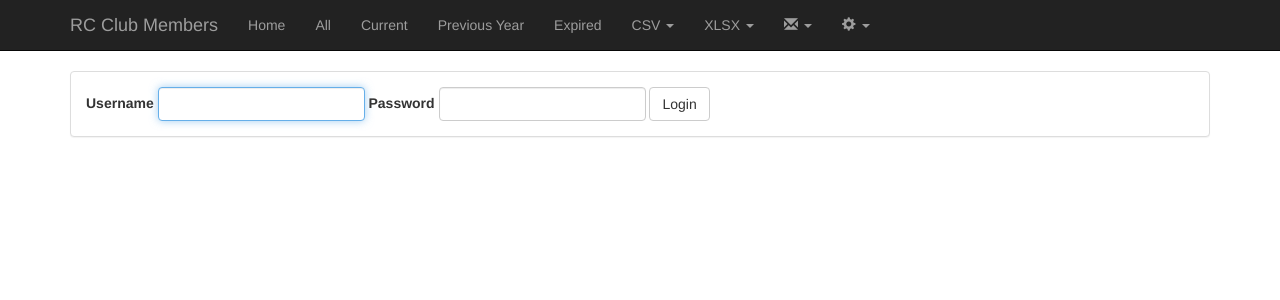
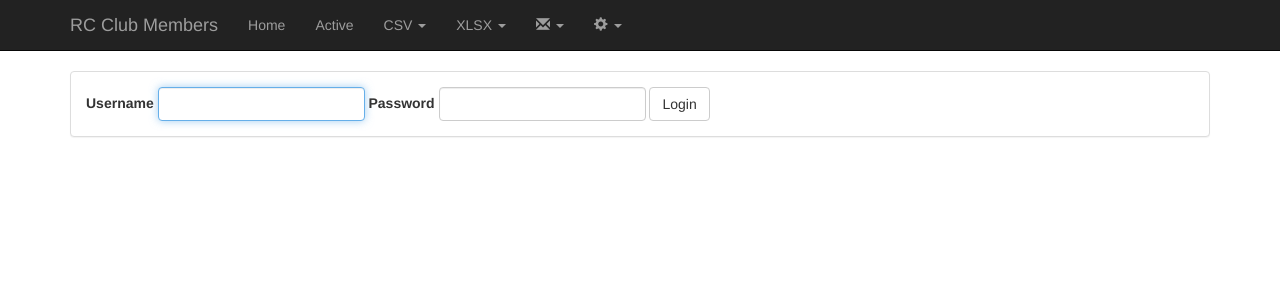
Before and after one commit to tortxof/rc-club-members, a Flask app: page /login in a window 1280 px wide. Shown: the top 300 px of the page. Run offline with Flask 2, Linux system fonts and the light colour scheme; parts of the project's set-up code (start-up, migrations or seed data) failed here and were passed over; some libraries are stand-ins or nearby versions.

Commit message:
New db method active returns current or previous depending on current date. Read only users only see active in nav.

```diff
--- a/members.py
+++ b/members.py
@@ -164,6 +164,8 @@ def all(args):
         records = members_db.current()
     elif 'previous' in args:
         records = members_db.previous()
+    elif 'active' in args:
+        records = members_db.active()
     else:
         records = members_db.all()
 
--- a/templates/layout.html
+++ b/templates/layout.html
@@ -36,35 +36,47 @@
       <div id="navbar" class="collapse navbar-collapse">
         <ul class="nav navbar-nav">
           <li><a href="/">Home</a></li>
+          <li><a href="/all/active">Active</a></li>
+          {% if session['appuser'] %}
           <li><a href="/all">All</a></li>
           <li><a href="/all/current">Current</a></li>
           <li><a href="/all/previous">Previous Year</a></li>
           <li><a href="/all/expired">Expired</a></li>
+          {% endif %}
           <li class="dropdown">
             <a href="#" class="dropdown-toggle" data-toggle="dropdown" role="button" aria-expanded="false">CSV <span class="caret"></span></a>
             <ul class="dropdown-menu">
+              <li><a href="/all/active/csv">Active</a></li>
+              {% if session['appuser'] %}
               <li><a href="/all/csv">All</a></li>
               <li><a href="/all/current/csv">Current</a></li>
               <li><a href="/all/previous/csv">Previous Year</a></li>
               <li><a href="/all/expired/csv">Expired</a></li>
+              {% endif %}
             </ul>
           </li>
           <li class="dropdown">
             <a href="#" class="dropdown-toggle" data-toggle="dropdown" role="button" aria-expanded="false">XLSX <span class="caret"></span></a>
             <ul class="dropdown-menu">
+              <li><a href="/all/active/xlsx">Active</a></li>
+              {% if session['appuser'] %}
               <li><a href="/all/xlsx">All</a></li>
               <li><a href="/all/current/xlsx">Current</a></li>
               <li><a href="/all/previous/xlsx">Previous Year</a></li>
               <li><a href="/all/expired/xlsx">Expired</a></li>
+              {% endif %}
             </ul>
           </li>
           <li class="dropdown">
             <a href="#" class="dropdown-toggle" data-toggle="dropdown" role="button" aria-expanded="false"><span class="glyphicon glyphicon-envelope" aria-hidden="true"></span> <span class="caret"></span></a>
             <ul class="dropdown-menu">
+              <li><a href="/all/active/email">Active</a></li>
+              {% if session['appuser'] %}
               <li><a href="/all/email">All</a></li>
               <li><a href="/all/current/email">Current</a></li>
               <li><a href="/all/previous/email">Previous Year</a></li>
               <li><a href="/all/expired/email">Expired</a></li>
+              {% endif %}
             </ul>
           </li>
           <li class="dropdown">
```
Also changed, not shown: members_database.py (+11 -0 lines), templates/ro_authorized.html (+2 -5 lines).
